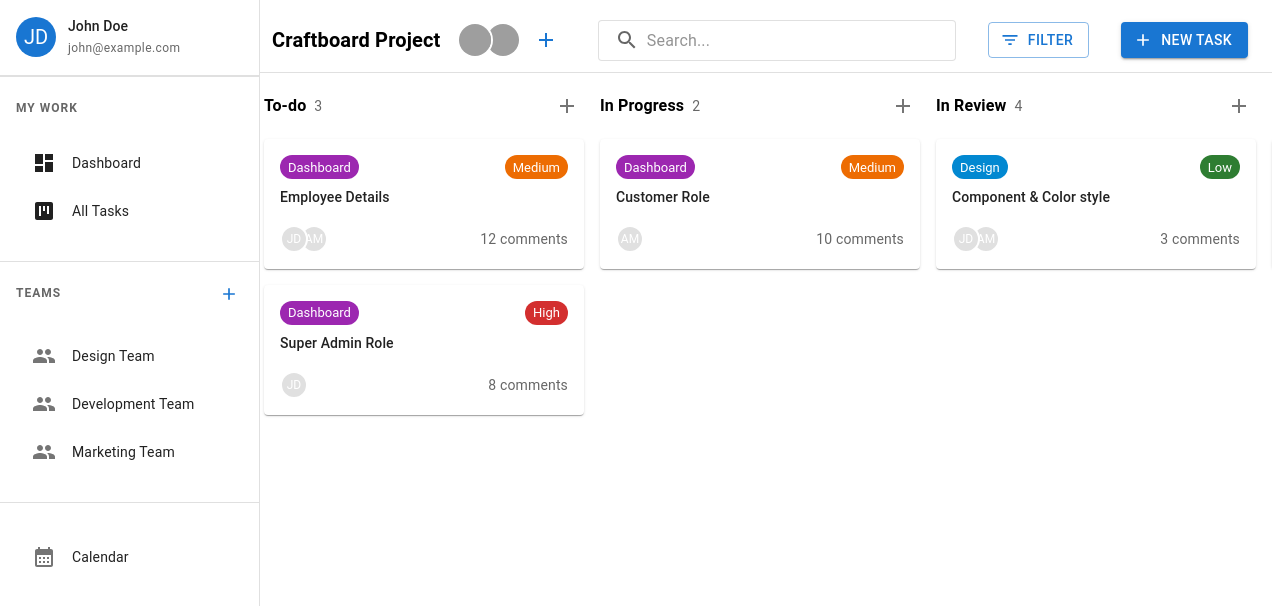
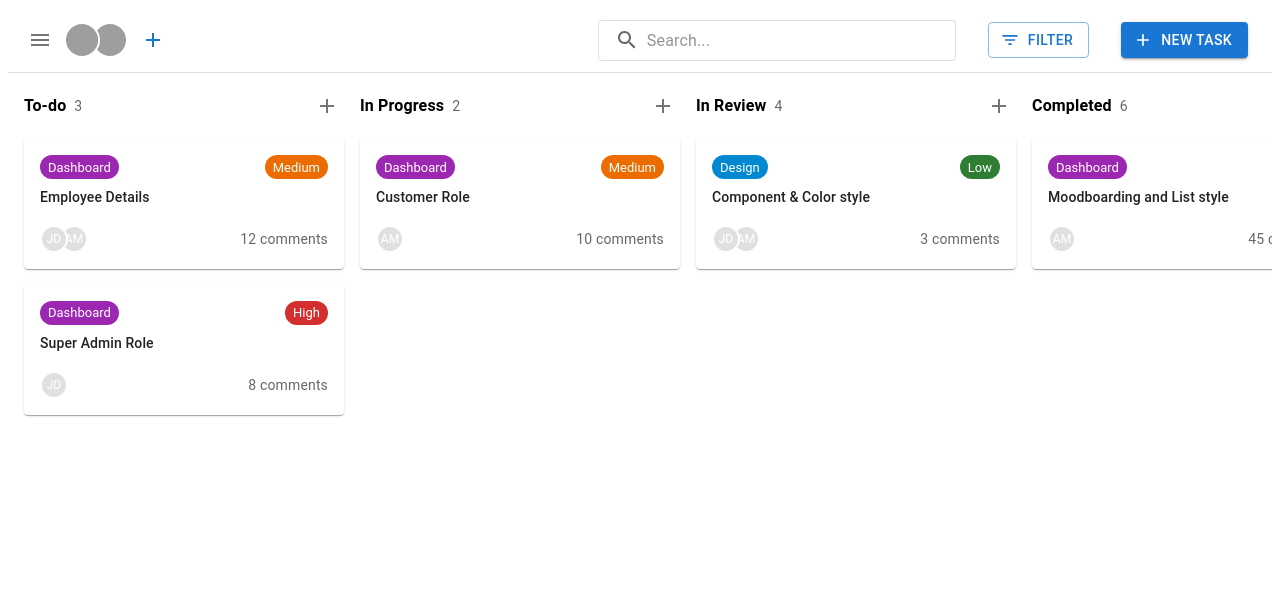
Before and after one commit to shreyasingh1354/Kanban-task-manager, a React (Create React App) app in the folder frontend/: page /board in a window 1280 px wide. Shown: the top 606 px of the page. Built offline with nearby package versions, Linux system fonts and the light colour scheme; grey boxes are pictures that could not be loaded.

Commit message:
added the sidebar to hide and change the page accordingly

```diff
--- a/frontend/src/components/header.js
+++ b/frontend/src/components/header.js
@@ -66,7 +66,10 @@ const Header = () => {
       <Toolbar sx={{ height: 64 }}>
         <Box sx={{ display: 'flex', alignItems: 'center', gap: 2, flexGrow: 1 }}>
           <Typography variant="h6" component="h1" sx={{ fontWeight: 600 }}>
-            Craftboard Project
+
+          </Typography>
+          <Typography variant="h6" component="h1" sx={{ fontWeight: 600 }}>
+
           </Typography>
           <Box sx={{ display: 'flex', alignItems: 'center', gap: 1 }}>
             <AvatarGroup max={2} sx={{ '& .MuiAvatar-root': { width: 32, height: 32 } }}>
--- a/frontend/src/components/sidebar.js
+++ b/frontend/src/components/sidebar.js
@@ -1,5 +1,5 @@
 import React from 'react';
-import { useNavigate } from 'react-router-dom';
+import { useNavigate, useLocation } from 'react-router-dom';
 import {
   Box,
   Drawer,
@@ -11,20 +11,23 @@ import {
   Avatar,
   Button,
   Divider,
+  IconButton,
 } from '@mui/material';
 import {
   CalendarMonth,
   Add,
   Dashboard,
   Group,
-  ViewKanban
+  ViewKanban,
+  Menu as MenuIcon,
 } from '@mui/icons-material';
 
 const drawerWidth = 260;
 
-const Sidebar = ({ onViewChange, currentView }) => {
+const Sidebar = ({ onViewChange, currentView, open, onToggle }) => {
   const navigate = useNavigate();
-  const currentPath = currentView || '';  // Provide default value
+  const location = useLocation();
+  const currentPath = currentView || '';
 
   const handleNavigation = (path) => {
     if (onViewChange) {
@@ -40,8 +43,26 @@ const Sidebar = ({ onViewChange, currentView }) => {
   ];
 
   return (
+    <>
+      <IconButton
+        onClick={onToggle}
+        sx={{
+          position: 'fixed',
+          left: open ? drawerWidth - 40 : 20,
+          top: 20,
+          zIndex: 1300,
+          transition: 'left 0.3s',
+          bgcolor: 'background.paper',
+          '&:hover': { bgcolor: 'action.hover' },
+        }}
+      >
+        <MenuIcon />
+      </IconButton>
+
       <Drawer
-      variant="permanent"
+        variant="persistent"
+        anchor="left"
+        open={open}
         sx={{
           width: drawerWidth,
           flexShrink: 0,
@@ -50,11 +71,11 @@ const Sidebar = ({ onViewChange, currentView }) => {
             boxSizing: 'border-box',
             bgcolor: 'background.paper',
             borderRight: '1px solid',
-          borderColor: 'divider'
+            borderColor: 'divider',
+            transition: 'width 0.3s',
           },
         }}
       >
-      {/* User Profile */}
         <Box sx={{ p: 2, borderBottom: '1px solid', borderColor: 'divider' }}>
           <Box sx={{ display: 'flex', alignItems: 'center', gap: 1.5 }}>
             <Avatar sx={{ bgcolor: 'primary.main' }}>JD</Avatar>
@@ -69,7 +90,6 @@ const Sidebar = ({ onViewChange, currentView }) => {
 
         <Divider />
 
-      {/* My Work */}
         <Box sx={{ p: 2 }}>
           <Typography variant="overline" color="text.secondary" sx={{ fontWeight: 600 }}>
             MY WORK
@@ -118,7 +138,6 @@ const Sidebar = ({ onViewChange, currentView }) => {
 
         <Divider />
 
-      {/* Teams */}
         <Box sx={{ p: 2 }}>
           <Box sx={{ display: 'flex', alignItems: 'center', justifyContent: 'space-between', mb: 2 }}>
             <Typography variant="overline" color="text.secondary" sx={{ fontWeight: 600 }}>
@@ -152,7 +171,6 @@ const Sidebar = ({ onViewChange, currentView }) => {
           </List>
         </Box>
 
-      {/* Calendar */}
         <Divider />
         <Box sx={{ p: 2, mb: 2 }}>
           <List sx={{ mt: 1 }}>
@@ -172,6 +190,7 @@ const Sidebar = ({ onViewChange, currentView }) => {
           </List>
         </Box>
       </Drawer>
+    </>
   );
 };
 
--- a/frontend/src/pages/board.js
+++ b/frontend/src/pages/board.js
@@ -1,4 +1,5 @@
-import React from 'react';
+import React, { useState } from 'react';
+import { useLocation } from 'react-router-dom';
 import {
   Box,
   Paper,
@@ -13,6 +14,13 @@ import Sidebar from '../components/sidebar';
 import Header from '../components/header';
 
 const Board = () => {
+  const [sidebarOpen, setSidebarOpen] = useState(false);
+  const location = useLocation();
+
+  const handleSidebarToggle = () => {
+    setSidebarOpen(!sidebarOpen);
+  };
+
   const columns = [
     {
       title: 'To-do',
@@ -92,11 +100,19 @@ const Board = () => {
 
   return (
     <Box sx={{ display: 'left', height: '100vh', overflow: 'hidden' }}>
-      {/* Sidebar */}
-      <Sidebar />
+      <Sidebar open={sidebarOpen} onToggle={handleSidebarToggle} />
 
-      {/* Main Content */}
-      <Box component="main" sx={{ flexGrow: 1, p: 0, ml: '240px', width: 'calc(100% - 240px)', overflowY: 'auto' }}>
+      <Box
+        component="main"
+        sx={{
+          flexGrow: 1,
+          p: 0,
+          ml: sidebarOpen ? '260px' : 0,
+          width: sidebarOpen ? 'calc(100% - 260px)' : '100%',
+          transition: 'margin-left 0.3s, width 0.3s',
+          overflowY: 'auto'
+        }}
+      >
         <Header title="Board" />
 
         <Box sx={{ display: 'flex', gap: 2, p: 2 }}>
--- a/frontend/src/pages/dashboard.js
+++ b/frontend/src/pages/dashboard.js
@@ -1,4 +1,5 @@
-import React from 'react';
+import React, { useState } from 'react';
+import { useLocation } from 'react-router-dom';
 import {
   Box,
   Grid,
@@ -26,6 +27,13 @@ import Header from '../components/header';
 import Sidebar from '../components/sidebar';
 
 const Dashboard = () => {
+  const [sidebarOpen, setSidebarOpen] = useState(true);
+  const location = useLocation();
+
+  const handleSidebarToggle = () => {
+    setSidebarOpen(!sidebarOpen);
+  };
+
   const stats = [
     { title: 'Total Tasks', value: '24', icon: BarChartIcon, change: '+12%', changeType: 'increase' },
     { title: 'Team Members', value: '12', icon: GroupIcon, change: '+2', changeType: 'increase' },
@@ -47,11 +55,19 @@ const Dashboard = () => {
 
   return (
     <Box sx={{ display: 'left', height: '100vh', overflow: 'hidden' }}>
-      {/* Sidebar */}
-      <Sidebar />
+      <Sidebar open={sidebarOpen} onToggle={handleSidebarToggle}/>
 
-      {/* Main Content */}
-      <Box component="main" sx={{ flexGrow: 1, p: 2, ml: '250px', width: 'calc(100% - 250px)', overflowY: 'auto' }}>
+<Box
+  component="main"
+  sx={{
+    flexGrow: 1,
+    p: 2,
+    ml: sidebarOpen ? '260px' : 0,
+    width: sidebarOpen ? 'calc(100% - 260px)' : '100%',
+    transition: 'margin-left 0.3s, width 0.3s',
+    overflowY: 'auto'
+  }}
+>
   <Header title="Dashboard" />
 
   {/* Stats Grid */}
```
Lines whose indentation alone changed are shown as unchanged.
